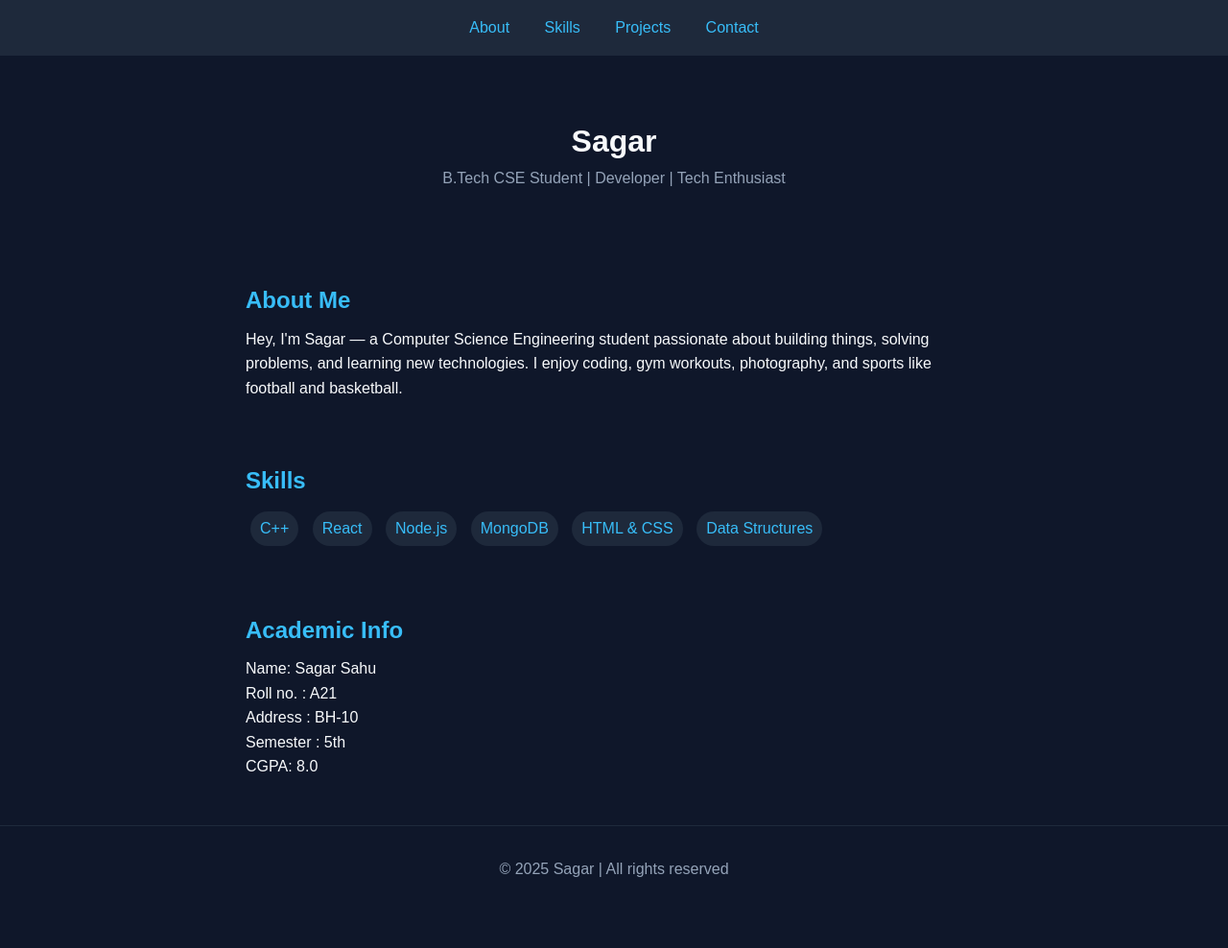
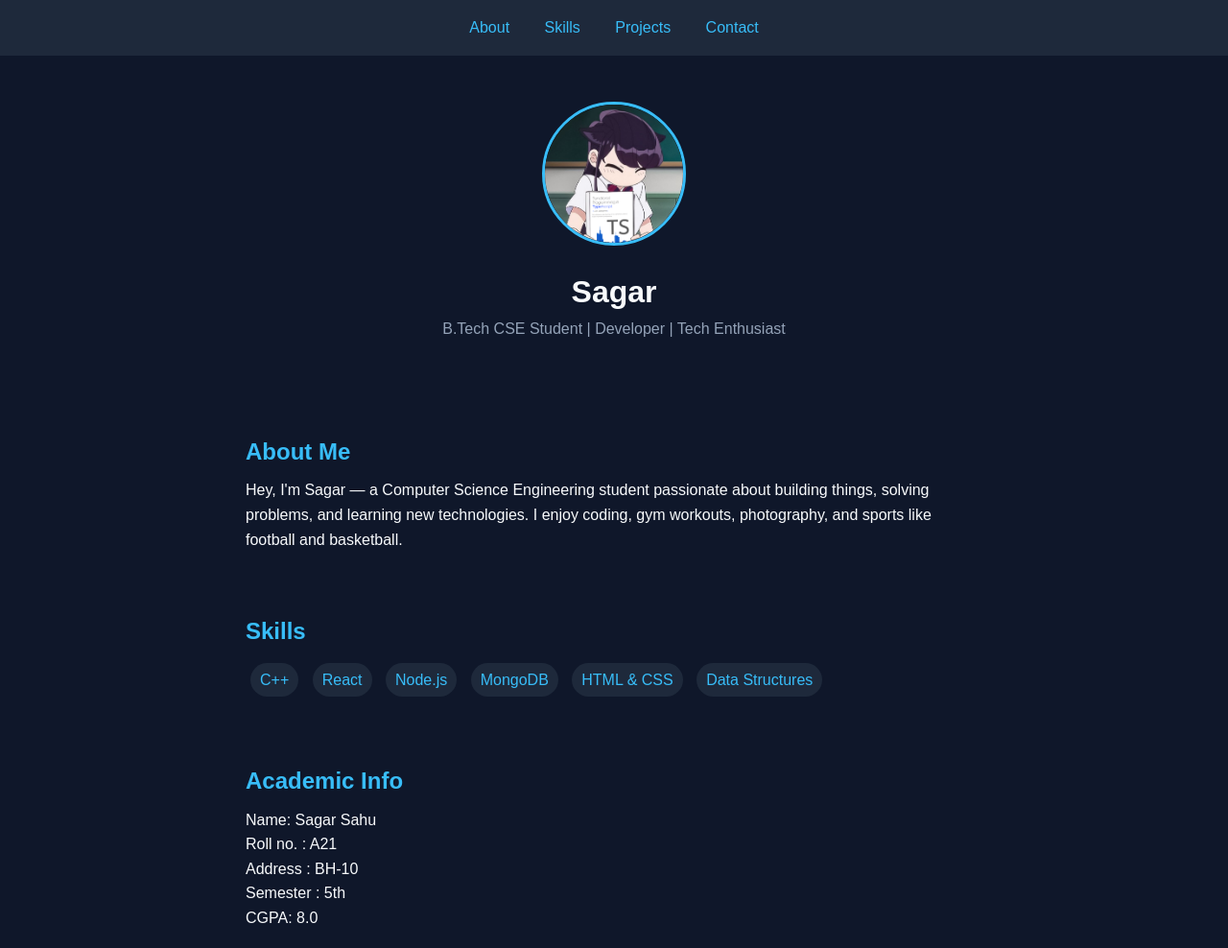
Before and after one commit to CodeByAshuu/DevOps, a plain HTML site: page index.html in a window 1280 px wide. Shown: the top 988 px of the page at 96% size. Before the commit the page ends 950 px from the top, so only its background shows below. Drawn offline with Linux system fonts and the light colour scheme.

Commit message:
Version 2 - Snapshot added

```diff
--- a/index.html
+++ b/index.html
@@ -107,7 +107,7 @@
   </nav>
 
   <header>
-    <!-- <img src="https://via.placeholder.com/150" alt="Profile Picture"> -->
+    <img src="typescript.png" alt="Profile Picture">
     <h1>Sagar</h1>
     <p>B.Tech CSE Student | Developer | Tech Enthusiast</p>
   </header>
```
Also changed, not shown: typescript.png (added).
